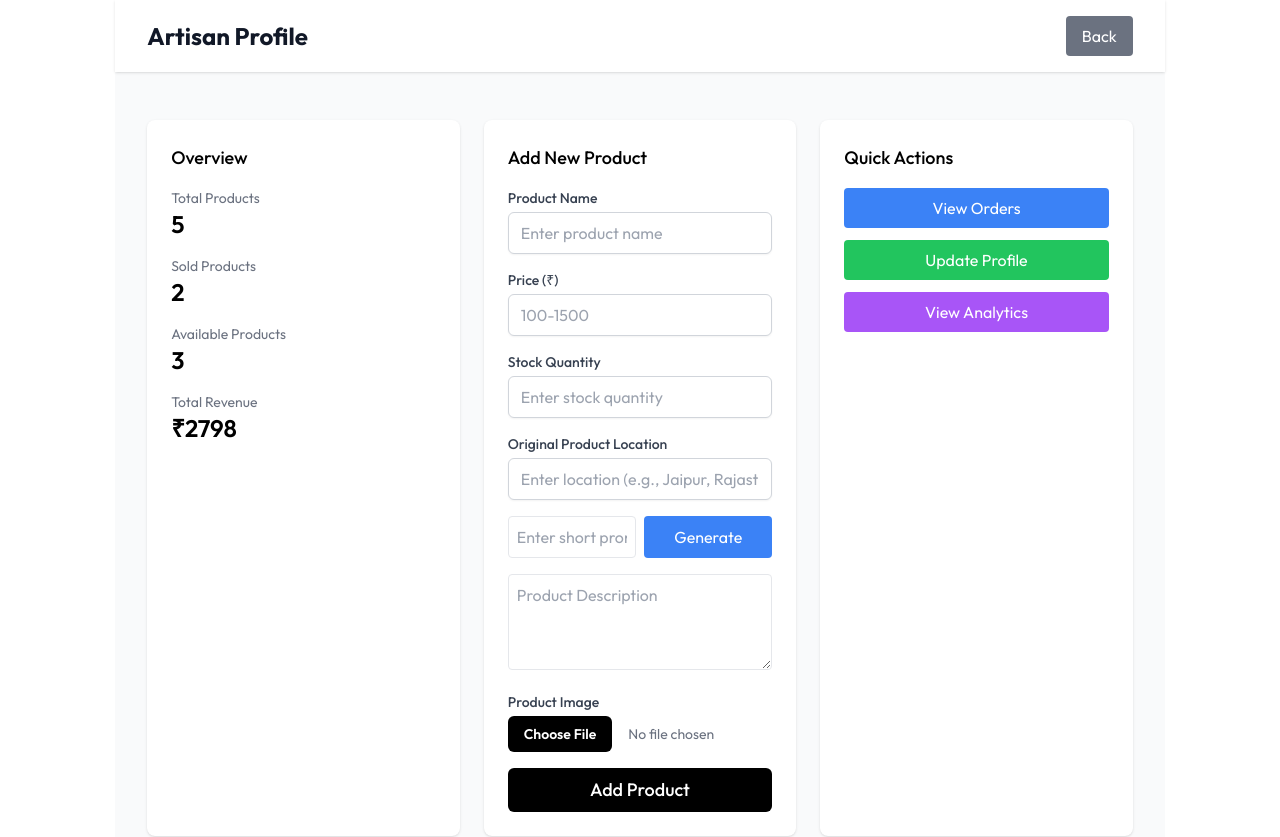
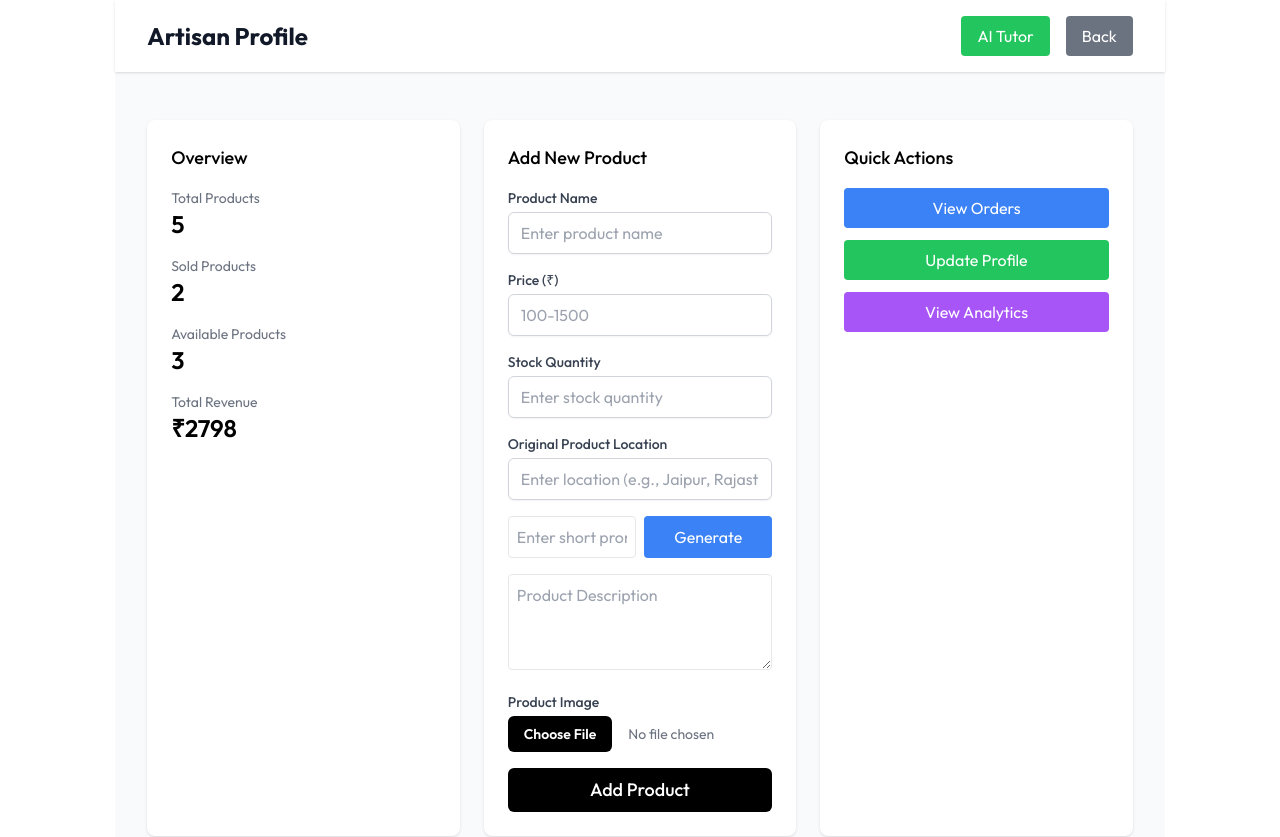
Before and after one commit to Debdip2003/artisan-e-commerce, a React (Create React App) app: page /artisan-dashboard in a window 1280 px wide. Shown: the top 837 px of the page. Built offline with nearby package versions, Linux system fonts and the light colour scheme.

Commit message:
Fix fetch URL in ArtisanDashboard and enhance error handling; update price formatting in Bestseller

```diff
--- a/src/components/ArtisanDashboard.jsx
+++ b/src/components/ArtisanDashboard.jsx
@@ -137,7 +137,7 @@
 
     try {
       setLoading(true); // Start loading
-      const response = await fetch("http://localhost:5000/generate-caption", {
+      const response = await fetch("http://localhost:5000/generate_caption", {
         method: "POST",
         headers: {
           "Content-Type": "application/json",
@@ -145,10 +145,14 @@
         body: JSON.stringify({ product: prompt }),
       });
 
+      if (!response.ok) {
+        throw new Error("Failed to generate caption");
+      }
+
       const data = await response.json();
       setNewProduct((prev) => ({
         ...prev,
-        description: data.caption,
+        description: data.caption, // Updated to use data.caption
       }));
     } catch (error) {
       console.error("Error generating caption:", error);
@@ -163,12 +167,20 @@
       <header className="bg-white shadow">
         <div className="max-w-7xl mx-auto py-4 px-4 sm:px-6 lg:px-8 flex justify-between items-center">
           <h1 className="text-2xl font-bold text-gray-900">Artisan Profile</h1>
+          <div className="flex gap-4">
+            <button
+              onClick={() => navigate("/aitutor")}
+              className="px-4 py-2 bg-green-500 text-white rounded hover:bg-green-600"
+            >
+              AI Tutor
+            </button>
             <button
               onClick={handleLogout}
               className="px-4 py-2 bg-gray-500 text-white rounded hover:bg-gray-600"
             >
               Back
             </button>
+          </div>
         </div>
       </header>
 
@@ -263,7 +275,7 @@
                   <input
                     type="text"
                     placeholder="Enter location (e.g., Jaipur, Rajasthan)"
-                    name="stock"
+                    name="location"
                     value={newProduct.location}
                     onChange={handleInputChange}
                     required
--- a/src/components/Bestseller.jsx
+++ b/src/components/Bestseller.jsx
@@ -38,7 +38,7 @@
                 id={item._id}
                 image={item.image}
                 name={item.name}
-                price={`${item.price.toLocaleString()}`}
+                price={`${item.price}`}
               />
 
               <div className="flex items-center justify-center mt-2">
```
Lines whose indentation alone changed are shown as unchanged.
